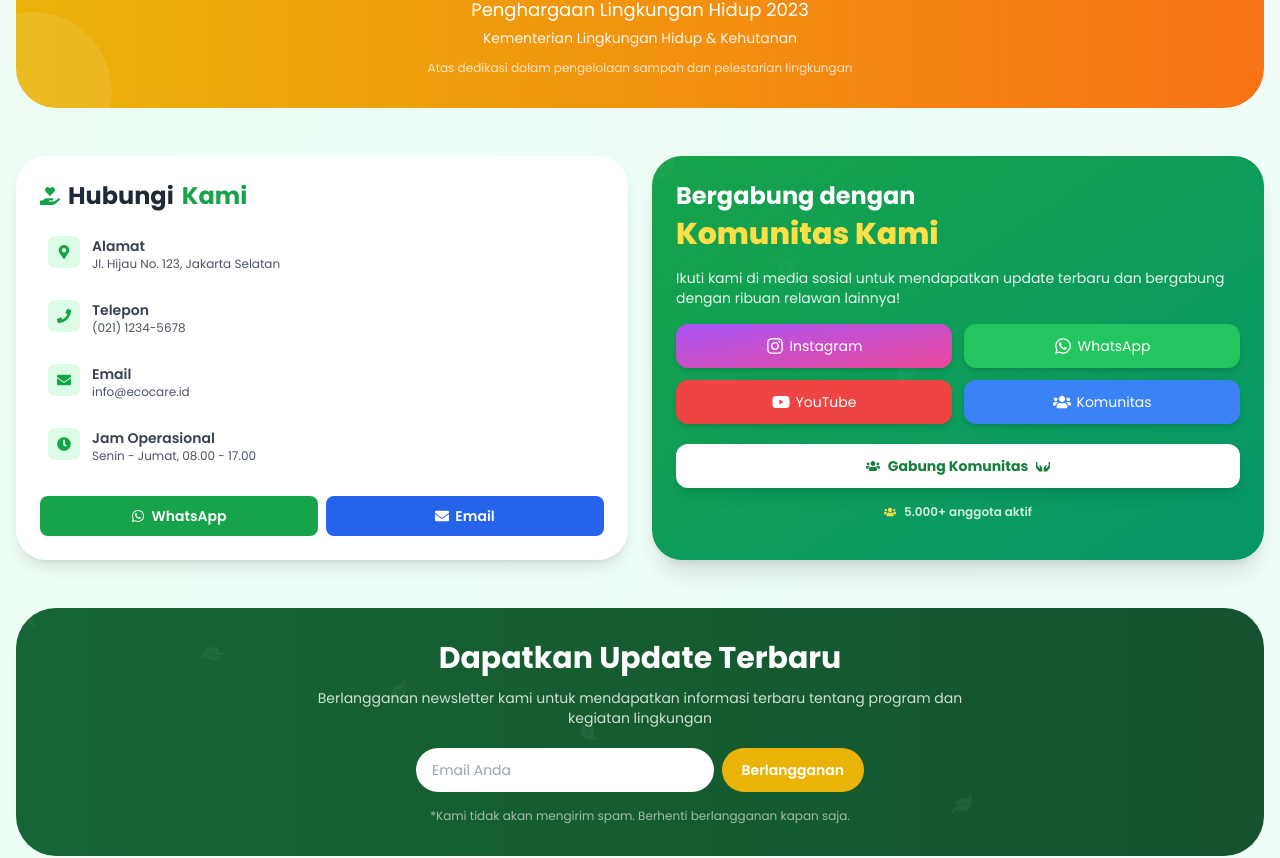
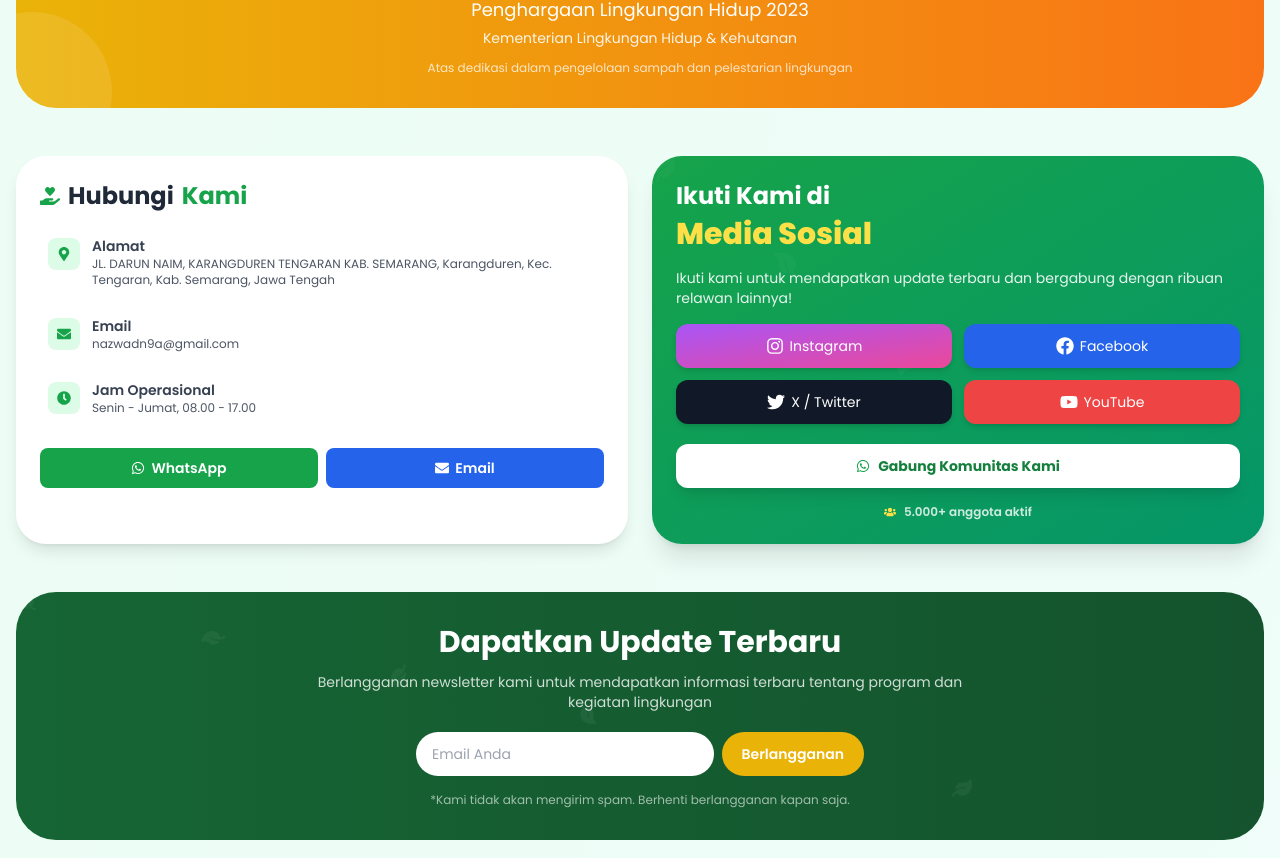
Before and after one commit to nazwadn9-web/EcoSafe-Zone, a React (Vite) app: page /tentang in a window 1280 px wide. Shown: the part 3367-4225 px from the top of the page. Built offline with nearby package versions, Linux system fonts and the light colour scheme.

Commit message:
perbaiki tentang

```diff
--- a/src/components/Footer.jsx
+++ b/src/components/Footer.jsx
@@ -30,16 +30,16 @@ const Footer = () => {
   ]
 
   const socialLinks = [
-    { icon: FaFacebookF, href: '#' },
-    { icon: FaTwitter, href: '#' },
-    { icon: FaInstagram, href: '#' },
-    { icon: FaYoutube, href: '#' },
+    { icon: FaFacebookF, href: 'https://www.facebook.com/profile.php?id=61578554922812', label: 'Facebook' },
+    { icon: FaTwitter, href: 'https://x.com/mucitra61802', label: 'Twitter' },
+    { icon: FaInstagram, href: 'https://www.instagram.com/nasukacheese/', label: 'Instagram' },
+    { icon: FaYoutube, href: 'https://www.youtube.com/@Mecha-y6', label: 'YouTube' },
   ]
 
   const contactInfo = [
-    { icon: FaMapMarkerAlt, text: 'Jl. Hijau Lestari No. 123, Jakarta' },
-    { icon: FaEnvelope, text: 'support@ecocare.id' },
-    { icon: FaPhoneAlt, text: '+62 812 3456 7890' },
+    { icon: FaMapMarkerAlt, text: 'JL. DARUN NAIM, KARANGDUREN TENGARAN KAB. SEMARANG, Karangduren, Kec. Tengaran, Kab. Semarang, Jawa Tengah' },
+    { icon: FaEnvelope, text: 'nazwadn9@gmail.com' },
+    { icon: FaPhoneAlt, text: '085811463202' },
   ]
 
   return (
@@ -78,8 +78,11 @@ const Footer = () => {
                 <motion.a
                   key={i}
                   href={social.href}
+                  target="_blank"
+                  rel="noopener noreferrer"
                   whileHover={{ y: -3 }}
                   className="w-8 sm:w-10 h-8 sm:h-10 bg-green-50 rounded-lg sm:rounded-xl flex items-center justify-center text-green-600 hover:bg-gradient-to-r hover:from-green-500 hover:to-emerald-500 hover:text-white transition-all duration-300 border border-green-200"
+                  aria-label={social.label}
                 >
                   <social.icon className="text-xs sm:text-sm" />
                 </motion.a>
@@ -127,7 +130,7 @@ const Footer = () => {
               {contactInfo.map((contact, i) => (
                 <li key={i} className="flex items-start gap-2 sm:gap-3 text-gray-600 justify-center sm:justify-start">
                   <contact.icon className="text-green-600 text-xs sm:text-sm mt-0.5 flex-shrink-0" />
-                  <span className="text-xs sm:text-sm hover:text-gray-900 transition-colors cursor-default">
+                  <span className="text-xs sm:text-sm hover:text-gray-900 transition-colors cursor-default text-left break-words">
                     {contact.text}
                   </span>
                 </li>
--- a/src/pages/Tentang.jsx
+++ b/src/pages/Tentang.jsx
@@ -4,7 +4,8 @@ import {
   FaLeaf, FaHands, FaHeart, FaTree, FaUsers, FaAward,
   FaHandHoldingHeart, FaEnvelope, FaWhatsapp, FaInstagram,
   FaYoutube, FaMapMarkerAlt, FaPhone, FaClock, FaPlay,
-  FaTimes, FaSync, FaArrowDown, FaCheckCircle, FaBullseye
+  FaTimes, FaSync, FaArrowDown, FaCheckCircle, FaBullseye,
+  FaFacebook, FaTwitter
 } from 'react-icons/fa'
 import { GiEarthAmerica } from 'react-icons/gi'
 
@@ -40,17 +41,16 @@ const Tentang = () => {
   ]
 
   const contactInfo = [
-    { icon: FaMapMarkerAlt, title: 'Alamat', info: 'Jl. Hijau No. 123, Jakarta Selatan' },
-    { icon: FaPhone, title: 'Telepon', info: '(021) 1234-5678' },
-    { icon: FaEnvelope, title: 'Email', info: 'info@ecocare.id' },
+    { icon: FaMapMarkerAlt, title: 'Alamat', info: 'JL. DARUN NAIM, KARANGDUREN TENGARAN KAB. SEMARANG, Karangduren, Kec. Tengaran, Kab. Semarang, Jawa Tengah' },
+    { icon: FaEnvelope, title: 'Email', info: 'nazwadn9a@gmail.com' },
     { icon: FaClock, title: 'Jam Operasional', info: 'Senin - Jumat, 08.00 - 17.00' },
   ]
 
   const socialMedia = [
-    { icon: FaInstagram, name: 'Instagram', color: 'bg-gradient-to-br from-purple-500 to-pink-500', link: 'https://instagram.com/ecocare' },
-    { icon: FaWhatsapp, name: 'WhatsApp', color: 'bg-green-500', link: 'https://wa.me/62123456789' },
-    { icon: FaYoutube, name: 'YouTube', color: 'bg-red-500', link: 'https://youtube.com/ecocare' },
-    { icon: FaUsers, name: 'Komunitas', color: 'bg-blue-500', link: '#komunitas' },
+    { icon: FaInstagram, name: 'Instagram', color: 'bg-gradient-to-br from-purple-500 to-pink-500', link: 'https://www.instagram.com/nasukacheese/' },
+    { icon: FaFacebook, name: 'Facebook', color: 'bg-blue-600', link: 'https://www.facebook.com/profile.php?id=61578554922812' },
+    { icon: FaTwitter, name: 'X / Twitter', color: 'bg-gray-900', link: 'https://x.com/mucitra61802' },
+    { icon: FaYoutube, name: 'YouTube', color: 'bg-red-500', link: 'https://www.youtube.com/@Mecha-y6' },
   ]
 
   const misiItems = [
@@ -239,7 +239,6 @@ const Tentang = () => {
               className="relative group">
               <div className="absolute inset-0 bg-gradient-to-br from-green-500 to-emerald-600 rounded-2xl translate-x-1.5 translate-y-1.5 group-hover:translate-x-2.5 group-hover:translate-y-2.5 transition-transform duration-300" />
               <div className="relative bg-white rounded-2xl p-5 sm:p-6 md:p-8 border border-green-100 h-full">
-                {/* Card header */}
                 <div className="flex items-center gap-3 sm:gap-4 mb-4 sm:mb-5">
                   <div className="w-12 h-12 sm:w-14 sm:h-14 bg-gradient-to-br from-green-500 to-emerald-600 rounded-xl sm:rounded-2xl flex items-center justify-center shadow-md flex-shrink-0">
                     <FaBullseye className="text-white text-xl sm:text-2xl" />
@@ -273,7 +272,6 @@ const Tentang = () => {
               className="relative group">
               <div className="absolute inset-0 bg-gradient-to-br from-blue-500 to-cyan-500 rounded-2xl translate-x-1.5 translate-y-1.5 group-hover:translate-x-2.5 group-hover:translate-y-2.5 transition-transform duration-300" />
               <div className="relative bg-white rounded-2xl p-5 sm:p-6 md:p-8 border border-blue-100 h-full">
-                {/* Card header */}
                 <div className="flex items-center gap-3 sm:gap-4 mb-4 sm:mb-5">
                   <div className="w-12 h-12 sm:w-14 sm:h-14 bg-gradient-to-br from-blue-500 to-cyan-500 rounded-xl sm:rounded-2xl flex items-center justify-center shadow-md flex-shrink-0">
                     <FaHands className="text-white text-xl sm:text-2xl" />
@@ -422,6 +420,8 @@ const Tentang = () => {
       {/* CONTACT */}
       <div className="container-custom mb-12 px-4">
         <div className="grid lg:grid-cols-2 gap-4 sm:gap-6">
+
+          {/* Contact Info Card */}
           <motion.div initial={{ opacity: 0, x: -30 }} whileInView={{ opacity: 1, x: 0 }} transition={{ duration: 0.6 }}
             className="bg-white rounded-2xl sm:rounded-[30px] p-4 sm:p-6 shadow-lg hover:shadow-xl transition-all">
             <h2 className="text-xl sm:text-2xl font-bold text-gray-800 mb-3 sm:mb-4 flex items-center gap-2">
@@ -433,23 +433,23 @@ const Tentang = () => {
                 <motion.div key={idx} initial={{ opacity: 0, y: 10 }} whileInView={{ opacity: 1, y: 0 }}
                   transition={{ delay: idx * 0.1 }}
                   className="flex items-start gap-2 sm:gap-3 p-1.5 sm:p-2 rounded-lg hover:bg-green-50 transition-colors">
-                  <div className="w-7 h-7 sm:w-8 sm:h-8 bg-green-100 rounded-lg flex items-center justify-center flex-shrink-0">
+                  <div className="w-7 h-7 sm:w-8 sm:h-8 bg-green-100 rounded-lg flex items-center justify-center flex-shrink-0 mt-0.5">
                     <item.icon className="text-xs sm:text-sm text-green-600" />
                   </div>
                   <div>
                     <h3 className="text-xs sm:text-sm font-semibold text-gray-700">{item.title}</h3>
-                    <p className="text-[10px] sm:text-xs text-gray-600">{item.info}</p>
+                    <p className="text-[10px] sm:text-xs text-gray-600 break-words">{item.info}</p>
                   </div>
                 </motion.div>
               ))}
             </div>
             <div className="flex gap-2">
-              <motion.a href="https://wa.me/62123456789" target="_blank" rel="noopener noreferrer"
+              <motion.a href="https://wa.me/6285811463202" target="_blank" rel="noopener noreferrer"
                 whileHover={{ scale: 1.03 }} whileTap={{ scale: 0.97 }}
                 className="flex-1 bg-green-600 text-white py-2 sm:py-2.5 rounded-lg font-semibold text-xs sm:text-sm hover:bg-green-700 transition-all flex items-center justify-center gap-1.5">
                 <FaWhatsapp className="text-sm" /> WhatsApp
               </motion.a>
-              <motion.a href="mailto:info@ecocare.id"
+              <motion.a href="mailto:nazwadn9a@gmail.com"
                 whileHover={{ scale: 1.03 }} whileTap={{ scale: 0.97 }}
                 className="flex-1 bg-blue-600 text-white py-2 sm:py-2.5 rounded-lg font-semibold text-xs sm:text-sm hover:bg-blue-700 transition-all flex items-center justify-center gap-1.5">
                 <FaEnvelope className="text-sm" /> Email
@@ -457,6 +457,7 @@ const Tentang = () => {
             </div>
           </motion.div>
 
+          {/* Community / Social Card */}
           <motion.div id="komunitas" initial={{ opacity: 0, x: 30 }} whileInView={{ opacity: 1, x: 0 }}
             transition={{ duration: 0.6 }}
             className="bg-gradient-to-br from-green-600 to-emerald-600 rounded-2xl sm:rounded-[30px] p-4 sm:p-6 shadow-xl text-white relative overflow-hidden scroll-mt-20">
@@ -470,30 +471,36 @@ const Tentang = () => {
               ))}
             </div>
             <div className="relative z-10">
-              <h2 className="text-xl sm:text-2xl font-bold mb-1">Bergabung dengan</h2>
-              <p className="text-2xl sm:text-3xl font-black mb-3 sm:mb-4 text-yellow-300">Komunitas Kami</p>
+              <h2 className="text-xl sm:text-2xl font-bold mb-1">Ikuti Kami di</h2>
+              <p className="text-2xl sm:text-3xl font-black mb-3 sm:mb-4 text-yellow-300">Media Sosial</p>
               <p className="text-white/90 mb-4 text-xs sm:text-sm">
-                Ikuti kami di media sosial untuk mendapatkan update terbaru dan bergabung dengan ribuan relawan lainnya!
+                Ikuti kami untuk mendapatkan update terbaru dan bergabung dengan ribuan relawan lainnya!
               </p>
+
+              {/* Social Media Grid */}
               <div className="grid grid-cols-2 gap-2 sm:gap-3 mb-4 sm:mb-5">
                 {socialMedia.map((social, idx) => (
                   <motion.a key={idx} href={social.link}
-                    target={social.name !== 'Komunitas' ? '_blank' : undefined}
-                    rel={social.name !== 'Komunitas' ? 'noopener noreferrer' : undefined}
+                    target="_blank" rel="noopener noreferrer"
                     whileHover={{ scale: 1.03, y: -2 }} whileTap={{ scale: 0.97 }}
                     className={`${social.color} p-2 sm:p-3 rounded-lg sm:rounded-xl text-white flex items-center justify-center gap-1.5 shadow-md hover:shadow-lg transition-all text-xs sm:text-sm`}>
-                    <social.icon className="text-sm sm:text-lg" />
-                    <span>{social.name}</span>
+                    <social.icon className="text-sm sm:text-lg flex-shrink-0" />
+                    <span className="truncate">{social.name}</span>
                   </motion.a>
                 ))}
               </div>
-              <motion.button onClick={() => window.open('https://chat.whatsapp.com/ecocare-community', '_blank')}
-                whileHover={{ scale: 1.03 }} whileTap={{ scale: 0.97 }}
-                className="w-full bg-white text-green-700 py-2 sm:py-3 rounded-lg sm:rounded-xl font-bold text-xs sm:text-sm shadow-lg hover:shadow-xl transition-all flex items-center justify-center gap-2 group">
-                <FaUsers className="group-hover:rotate-12 transition-transform" />
-                Gabung Komunitas
-                <FaHands className="group-hover:translate-x-1 transition-transform" />
-              </motion.button>
+
+              {/* CTA Buttons */}
+              <div className="flex flex-col gap-2">
+                {/* Join WhatsApp Community */}
+                <motion.a href="https://wa.me/6285811463202" target="_blank" rel="noopener noreferrer"
+                  whileHover={{ scale: 1.03 }} whileTap={{ scale: 0.97 }}
+                  className="w-full bg-white text-green-700 py-2 sm:py-3 rounded-lg sm:rounded-xl font-bold text-xs sm:text-sm shadow-lg hover:shadow-xl transition-all flex items-center justify-center gap-2 group">
+                  <FaWhatsapp className="text-green-600 group-hover:rotate-12 transition-transform" />
+                  Gabung Komunitas Kami
+                </motion.a>
+              </div>
+
               <div className="mt-3 sm:mt-4 flex items-center justify-center gap-2 text-white/80 text-[10px] sm:text-xs">
                 <FaUsers className="text-yellow-300" />
                 <span className="font-semibold">5.000+ anggota aktif</span>
```
Also changed, not shown: 1 other file (tests, documents, lock files or other folders).
